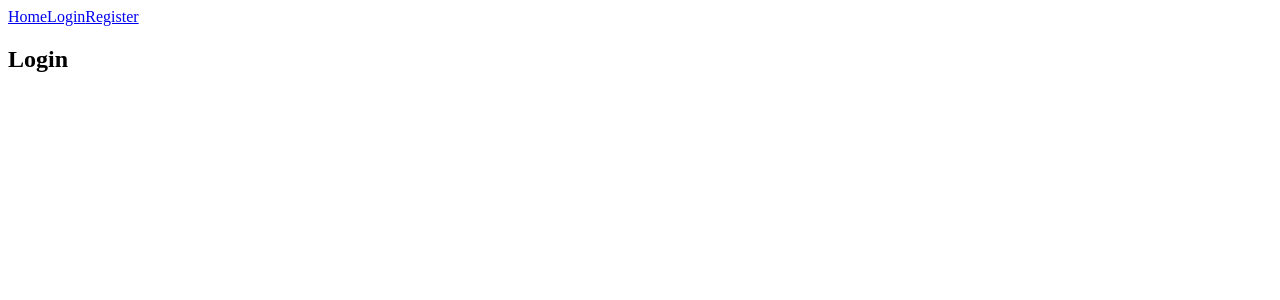
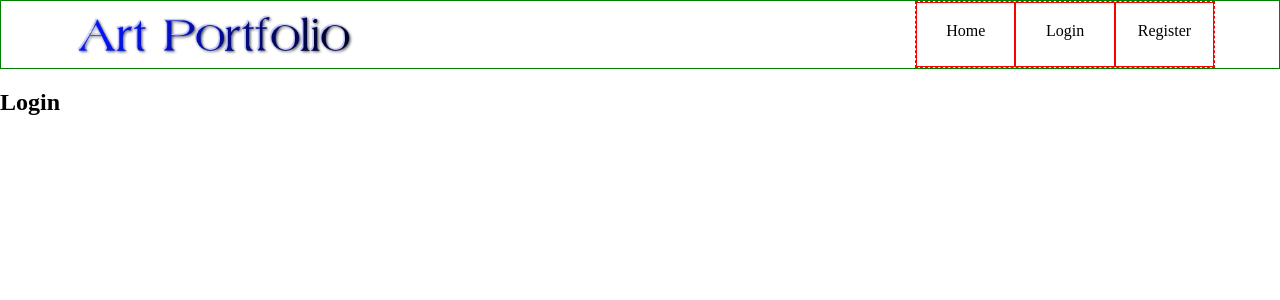
Before and after one commit to AwaMelvine/Art-Portfolio, a React (Create React App) app in the folder client/: page /login in a window 1280 px wide. Shown: the top 300 px of the page. Built offline with nearby package versions, Linux system fonts and the light colour scheme.

Commit message:
feat(navbar): style navbar

```diff
--- a/client/src/components/auth/Login.js
+++ /dev/null
@@ -1,11 +0,0 @@
-import React from 'react'
-
-const Login = () => {
-    return (
-        <div>
-            <h2>Login</h2>
-        </div>
-    )
-}
-
-export default Login
--- /dev/null
+++ b/client/src/components/auth/Login.jsx
@@ -0,0 +1,11 @@
+import React from "react";
+
+const Login = () => {
+  return (
+    <div>
+      <h2>Login</h2>
+    </div>
+  );
+};
+
+export default Login;
--- a/client/src/components/nav/NavBar.js
+++ /dev/null
@@ -1,14 +0,0 @@
-import React from 'react'
-import { NavLink } from 'react-router-dom';
-
-const NavBar = () => {
-    return (
-        <div>
-            <NavLink to="/">Home</NavLink>
-            <NavLink to="/login">Login</NavLink>
-            <NavLink to="/register">Register</NavLink>
-        </div>
-    )
-}
-
-export default NavBar
--- /dev/null
+++ b/client/src/components/nav/NavBar.jsx
@@ -0,0 +1,70 @@
+import React from "react";
+import { NavLink } from "react-router-dom";
+import styled from "styled-components";
+
+const StyledHeader = styled.header`
+  display: flex;
+  align-items: center;
+  justify-content: center;
+  border: 1px solid green;
+`;
+
+const NavWrapper = styled.div`
+  width: 90%;
+  display: flex;
+  justify-content: space-between;
+
+  .logo {
+    height: 67px;
+    padding: 0px 5px;
+    display: flex;
+    align-items: center;
+    justify-content: center;
+
+    img {
+      height: 80%;
+      width: auto;
+    }
+  }
+`;
+
+const NavMenu = styled.nav`
+  border: 1px dashed red;
+  display: flex;
+  width: 300px;
+  text-align: center;
+
+  a {
+    flex: 1;
+    text-align: center;
+    border: 1px solid red;
+    display: block;
+    padding: 1.2rem;
+    text-decoration: none;
+    color: inherit;
+
+    &:hover {
+      background: #ecf9fb;
+      color: #00bcd4;
+    }
+  }
+`;
+
+const NavBar = () => {
+  return (
+    <StyledHeader>
+      <NavWrapper>
+        <div className="logo">
+          <img src={require("../../assets/images/logo.png")} alt="Logo" />
+        </div>
+        <NavMenu>
+          <NavLink to="/">Home</NavLink>
+          <NavLink to="/login">Login</NavLink>
+          <NavLink to="/register">Register</NavLink>
+        </NavMenu>
+      </NavWrapper>
+    </StyledHeader>
+  );
+};
+
+export default NavBar;
--- /dev/null
+++ b/client/src/index.css
@@ -0,0 +1,8 @@
+* {
+  box-sizing: border-box;
+}
+
+body {
+  margin: 0px;
+  padding: 0px;
+}
--- a/client/src/index.js
+++ b/client/src/index.js
@@ -2,6 +2,7 @@ import React from 'react';
 import ReactDOM from 'react-dom';
 import { BrowserRouter as Router } from 'react-router-dom';
 import App from './App';
+import "./index.css";
 
 ReactDOM.render(
     <Router>
```
Also changed, not shown: client/src/assets/images/logo.png (added), client/src/components/auth/Register.jsx (renamed from client/src/components/auth/Register.js).
